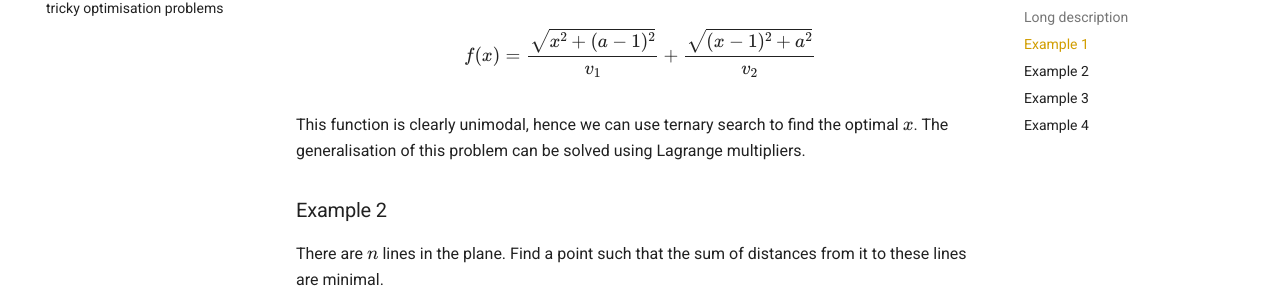
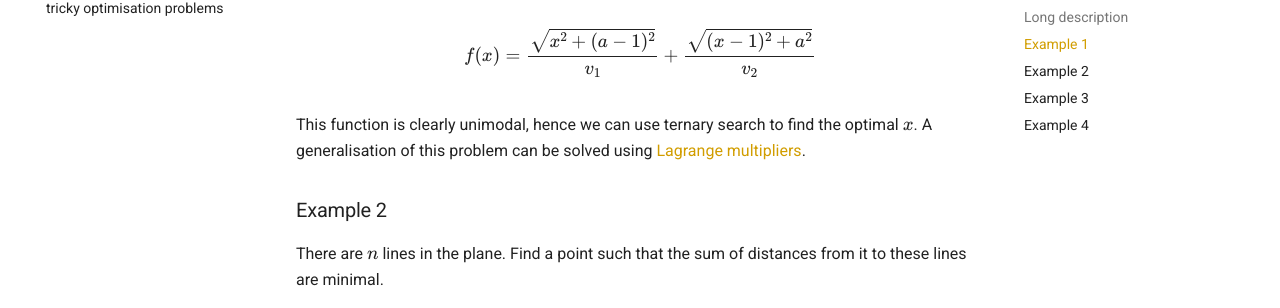
Before and after one commit to cp-tricki/cp-tricki.github.io, an MkDocs documentation site: the page built from docs/Numerical optimisation/How to use ternary search.md, in a window 1280 px wide and 900 px high, scrolled down 1014 px. Shown: the part 145-453 px from the top of the window. Built offline with MkDocs 1.6.1 and Material for MkDocs 9.7.7, drawn with Linux system fonts in a browser that asks for light colours; comment, search, counter and statistics services are not loaded.

Commit message:
Update How to use ternary search.md

```diff
--- a/docs/Numerical optimisation/How to use ternary search.md
+++ b/docs/Numerical optimisation/How to use ternary search.md
@@ -33,7 +33,7 @@ In any way we need to intersect the line $y=a$. Let $(x,a)$ be a point on that l
 	\frac{\sqrt{(x-1)^2+a^2}}{v_2}
 \]
 
-This function is clearly unimodal, hence we can use ternary search to find the optimal $x$. The generalisation of this problem can be solved using Lagrange multipliers.
+This function is clearly unimodal, hence we can use ternary search to find the optimal $x$. A generalisation of this problem can be solved using [Lagrange multipliers](https://cp-tricki.github.io/Numerical%20optimisation/Lagrange%20multipliers%20can%20simplify%20tricky%20optimisation%20problems/#example-eolymp).
 
 ### Example 2
 
```
